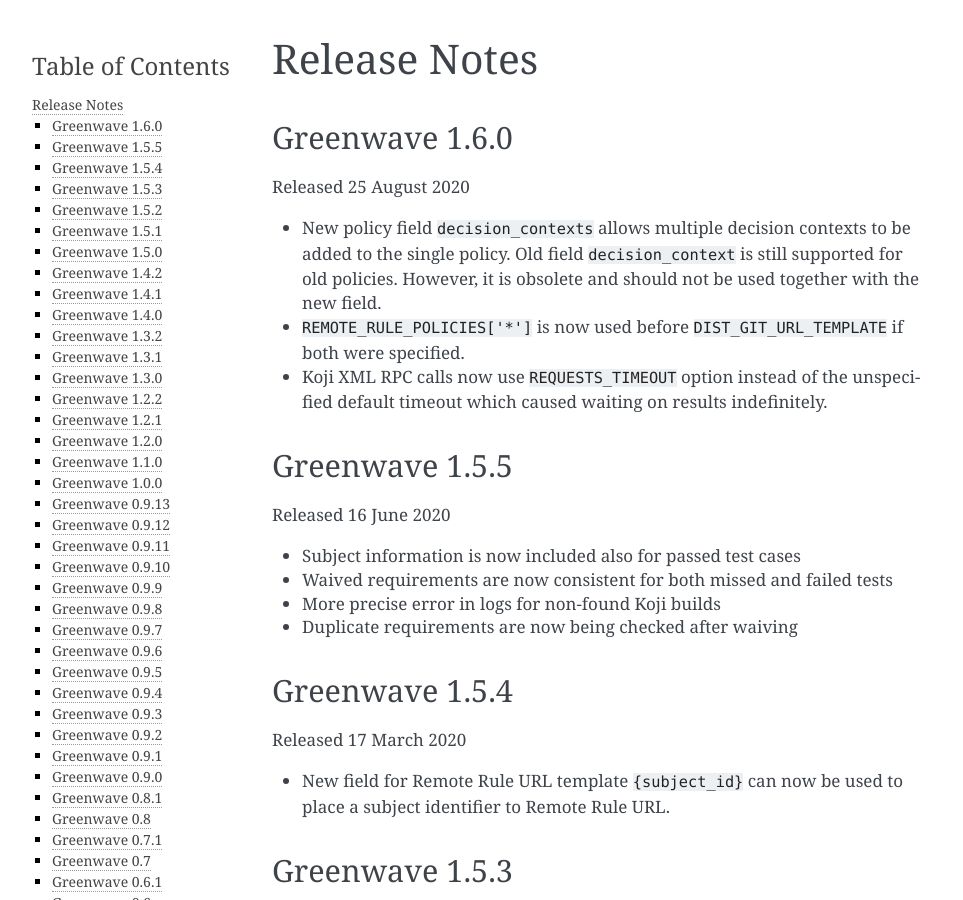
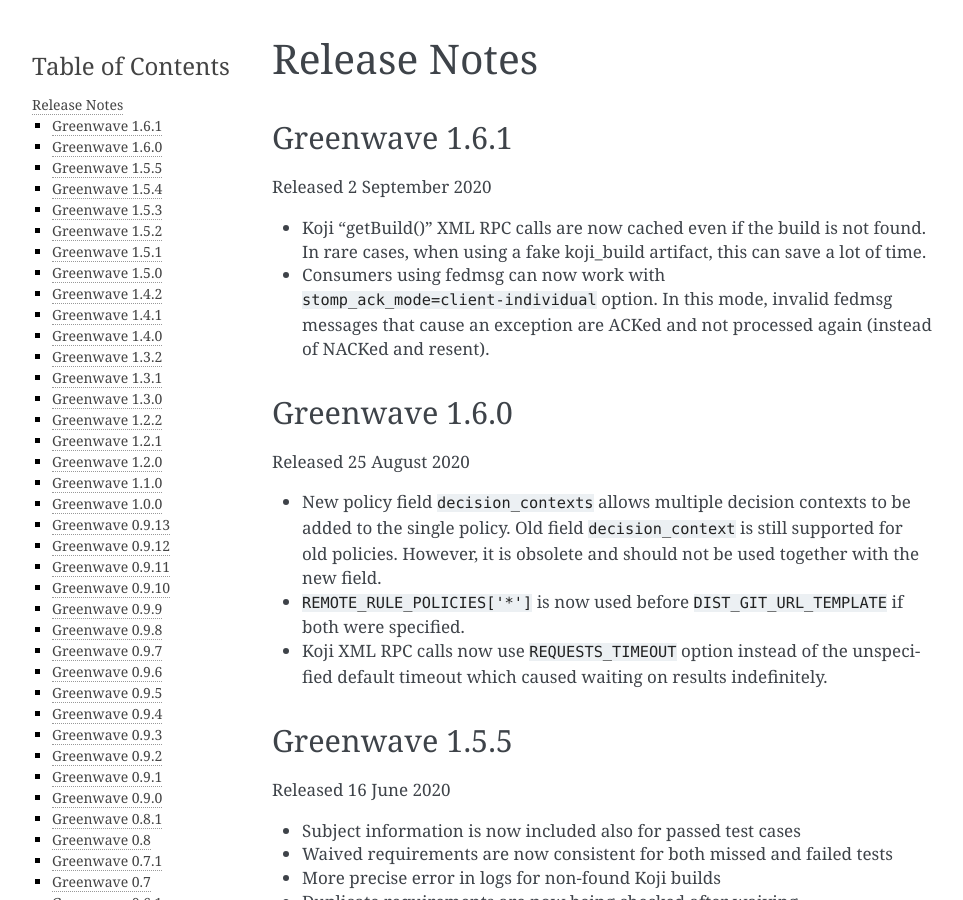
Before and after one commit to release-engineering/greenwave, a Sphinx documentation site: the page built from docs/release-notes.rst, in a window 1280 px wide and 900 px high. Shown: the whole window, without its empty margins (148-1111 px from the left). Built offline with Sphinx 7.4.7, drawn with Linux system fonts in a browser that asks for light colours; pages that are not in the unit, such as notebooks, are missing from menus.

Commit message:
Add release notes for 1.6.1
Signed-off-by: Lukas Holecek <hluk@email.cz>

```diff
--- a/docs/release-notes.rst
+++ b/docs/release-notes.rst
@@ -1,6 +1,18 @@
 =============
 Release Notes
 =============
+
+Greenwave 1.6.1
+===============
+
+Released 2 September 2020
+
+* Koji "getBuild()" XML RPC calls are now cached even if the build is not
+  found. In rare cases, when using a fake koji_build artifact, this can save a
+  lot of time.
+* Consumers using fedmsg can now work with ``stomp_ack_mode=client-individual``
+  option. In this mode, invalid fedmsg messages that cause an exception are
+  ACKed and not processed again (instead of NACKed and resent).
 
 Greenwave 1.6.0
 ===============
```
